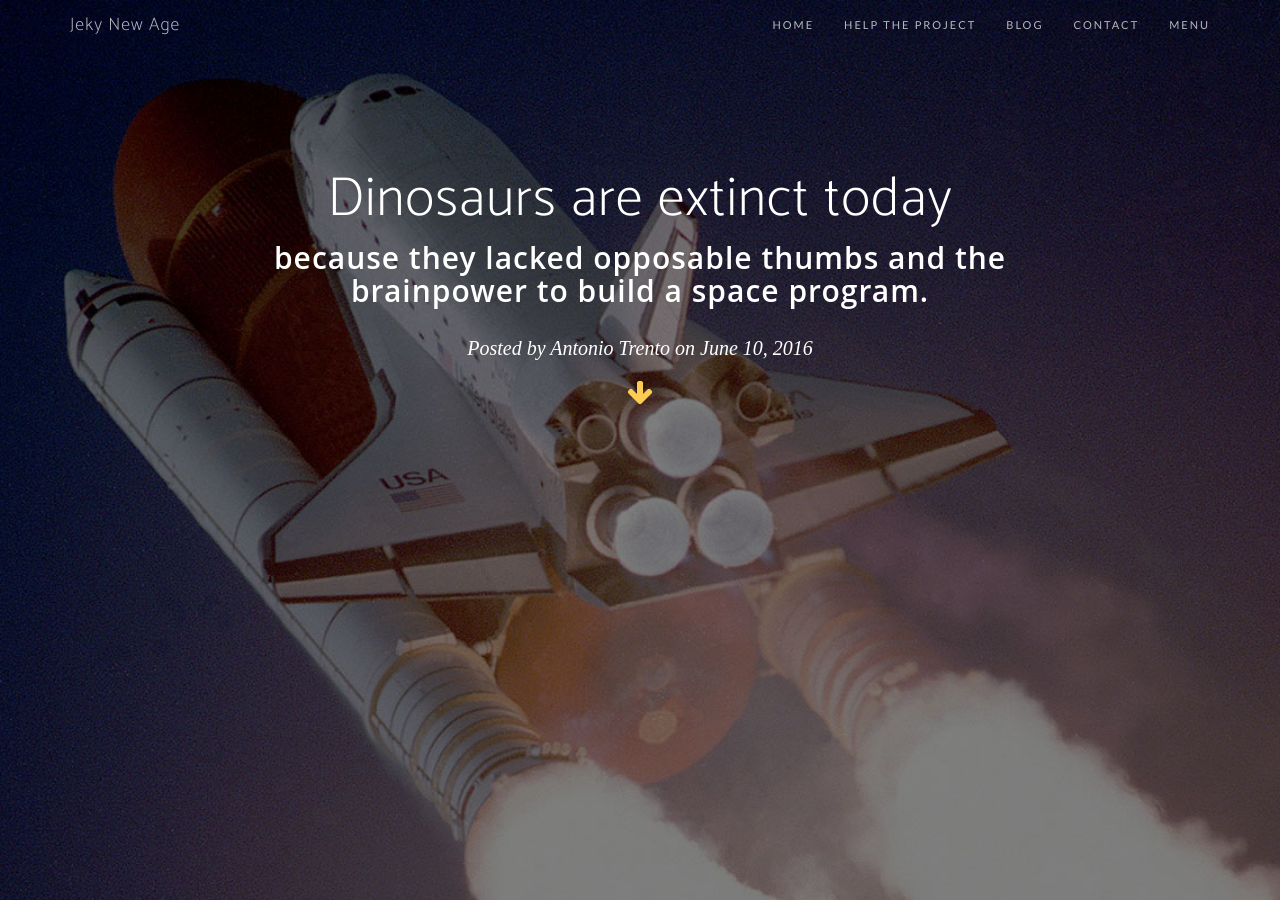
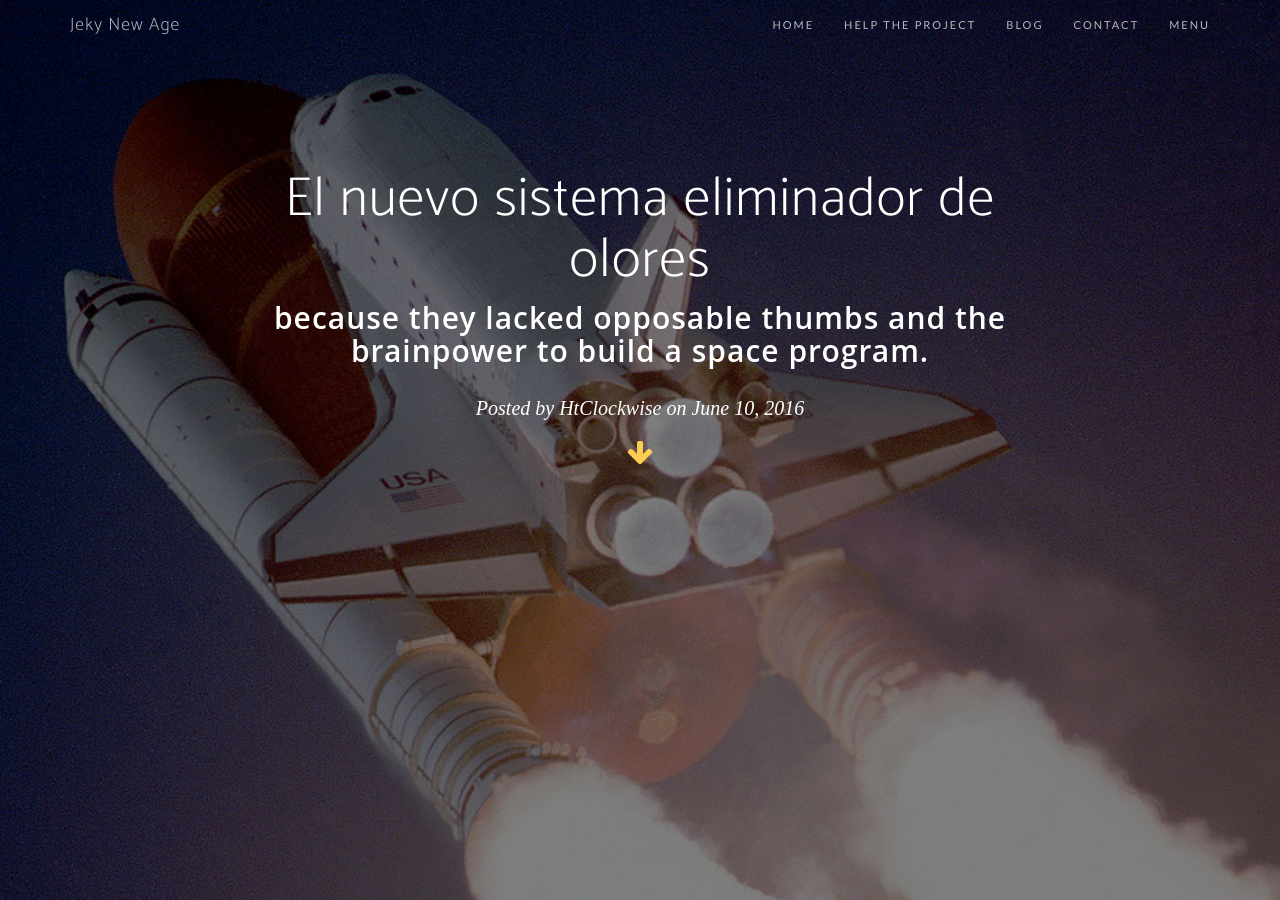
Before and after one commit to PlazaQC/QC_Products, a Jekyll site: the page built from _posts/2016-06-10-dinosaurs.markdown, in a window 1280 px wide and 900 px high. Built offline with Jekyll 4.4.1, drawn with Linux system fonts in a browser that asks for light colours; nearby versions of some CDN libraries; some web fonts are replaced.

Commit message:
Update 2016-06-10-dinosaurs.markdown

```diff
--- a/_posts/2016-06-10-dinosaurs.markdown
+++ b/_posts/2016-06-10-dinosaurs.markdown
@@ -1,9 +1,9 @@
 ---
 layout:     post
-title:      "Dinosaurs are extinct today"
+title:      "El nuevo sistema eliminador de olores"
 subtitle:   "because they lacked opposable thumbs and the brainpower to build a space program."
 date:       2016-06-10 12:00:00
-author:     "Antonio Trento"
+author:     "HtClockwise"
 header-img: "img/post-bg-01.jpg"
 categories: jekyll
 ---
```
